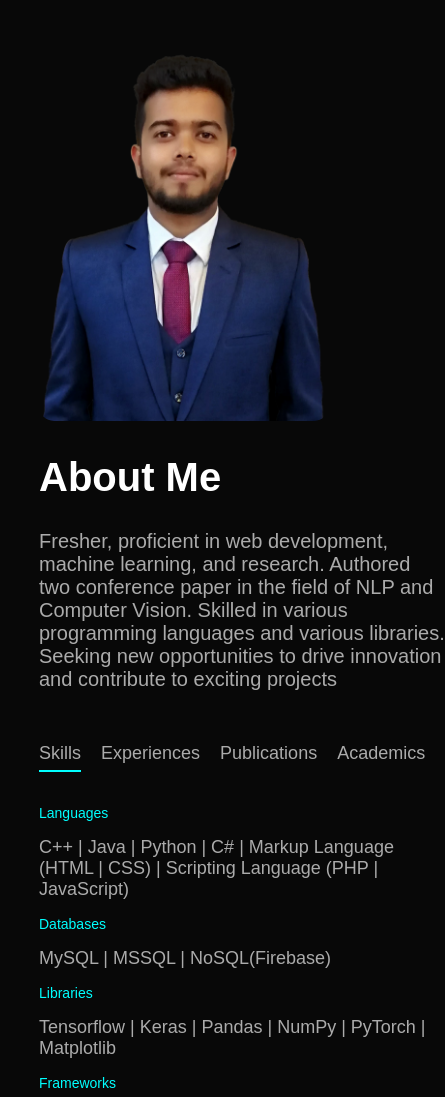
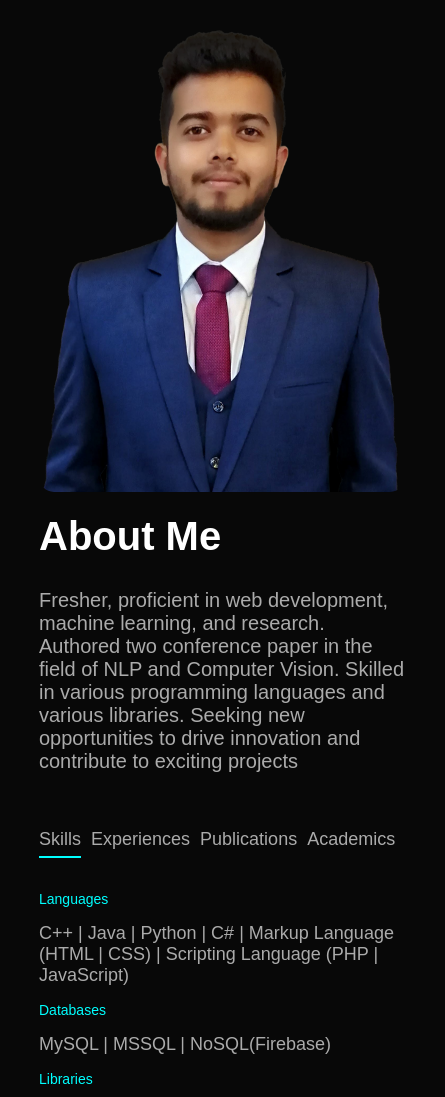
Before and after one commit to ptsourav21/ptsourav21.github.io, a plain HTML site: page index.html in a window 390 px wide. Shown: the part 900-1997 px from the top of the page, 445 px wide, since content can reach past the window. Drawn offline with Linux system fonts and the light colour scheme.

Commit message:
Update style.css

```diff
--- a/style.css
+++ b/style.css
@@ -385,9 +385,30 @@ nav .fas{
     .about-col-2{
         font-size: 14px;
     }
+    #about {
+        padding: 50px 0; /* Adjust padding for smaller screens */
+    }
+
+    .row {
+        flex-direction: column; /* Stack columns vertically on small screens */
+    }
+
+    .about-col-1,
+    .about-col-2 {
+        flex-basis: 100%; /* Full width for columns on small screens */
+    }
+
+    .about-col-1 img {
+        width: 100%; /* Make the image take full width on small screens */
+        margin-bottom: 60px; /* Add some space between the image and text */
+    }
+
+    .about-col-2 {
+        font-size: 16px; /* Increase font size for better readability */
+    }
     .tab-links{
         font-size: 16px;
-        margin-right: 20px;
+        margin-right: 10px;
     }
     .contact-left, .contact-right{
         flex-basis: 100%;
```
